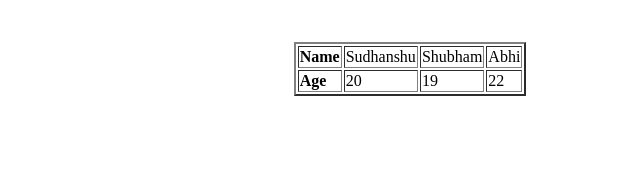
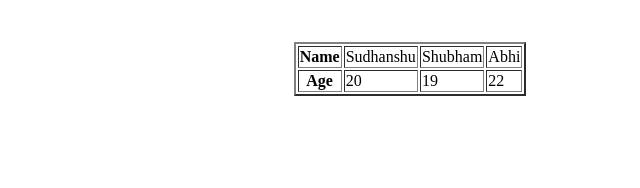
Before and after one commit to sudhanshu423/HTML_Assignment, a plain HTML site: page Assignment2/table.html in a window 1280 px wide. Shown: the part 470-658 px from the top of the page, 230-870 px from the left. Drawn offline with Linux system fonts and the light colour scheme.

Commit message:
Update table.html

```diff
--- a/Assignment2/table.html
+++ b/Assignment2/table.html
@@ -130,7 +130,7 @@
 
 
       <tr>
-        <td><b>Age</b></td>
+        <th>Age</th>
         <td>20</td>
         <td>19</td>
         <td>22</td>
@@ -144,4 +144,5 @@
   <a href="./index.html">Click Here For Form Page</a>
 
 </body>
+
 </html>
```
